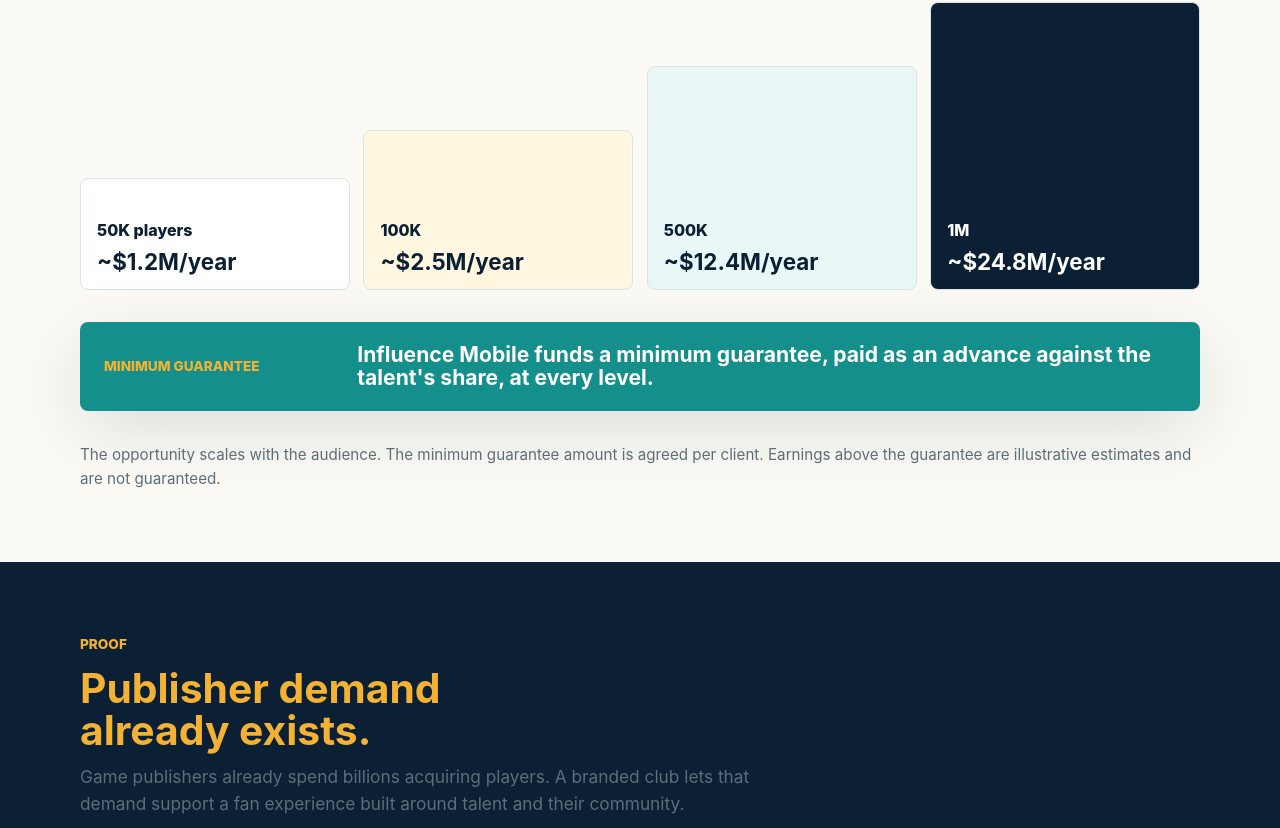
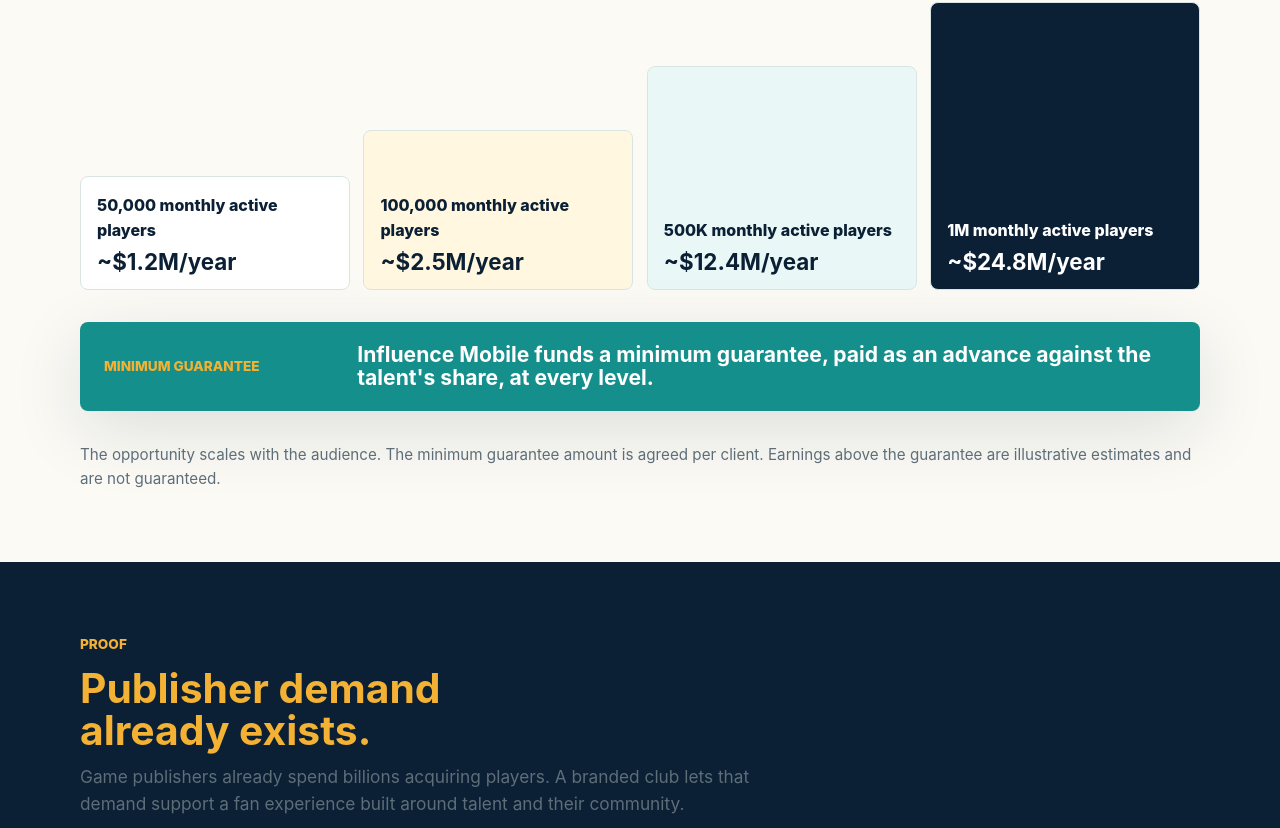
Before and after one commit to danieltoddIM/caa, a plain HTML site: page index.html in a window 1280 px wide. Shown: the part 2379-3207 px from the top of the page. Drawn offline with Linux system fonts and the light colour scheme.

Commit message:
Add files via upload

```diff
--- a/index.html
+++ b/index.html
@@ -126,19 +126,19 @@
       <div class="earnings-panel reveal">
         <div class="growth-ladder" aria-label="Illustrative annual talent share by monthly active players">
           <div class="ladder-step">
-            <span>50K players</span>
+            <span>50,000 monthly active players</span>
             <strong>~$1.2M/year</strong>
           </div>
           <div class="ladder-step">
-            <span>100K</span>
+            <span>100,000 monthly active players</span>
             <strong>~$2.5M/year</strong>
           </div>
           <div class="ladder-step">
-            <span>500K</span>
+            <span>500K monthly active players</span>
             <strong>~$12.4M/year</strong>
           </div>
           <div class="ladder-step">
-            <span>1M</span>
+            <span>1M monthly active players</span>
             <strong>~$24.8M/year</strong>
           </div>
         </div>
```
